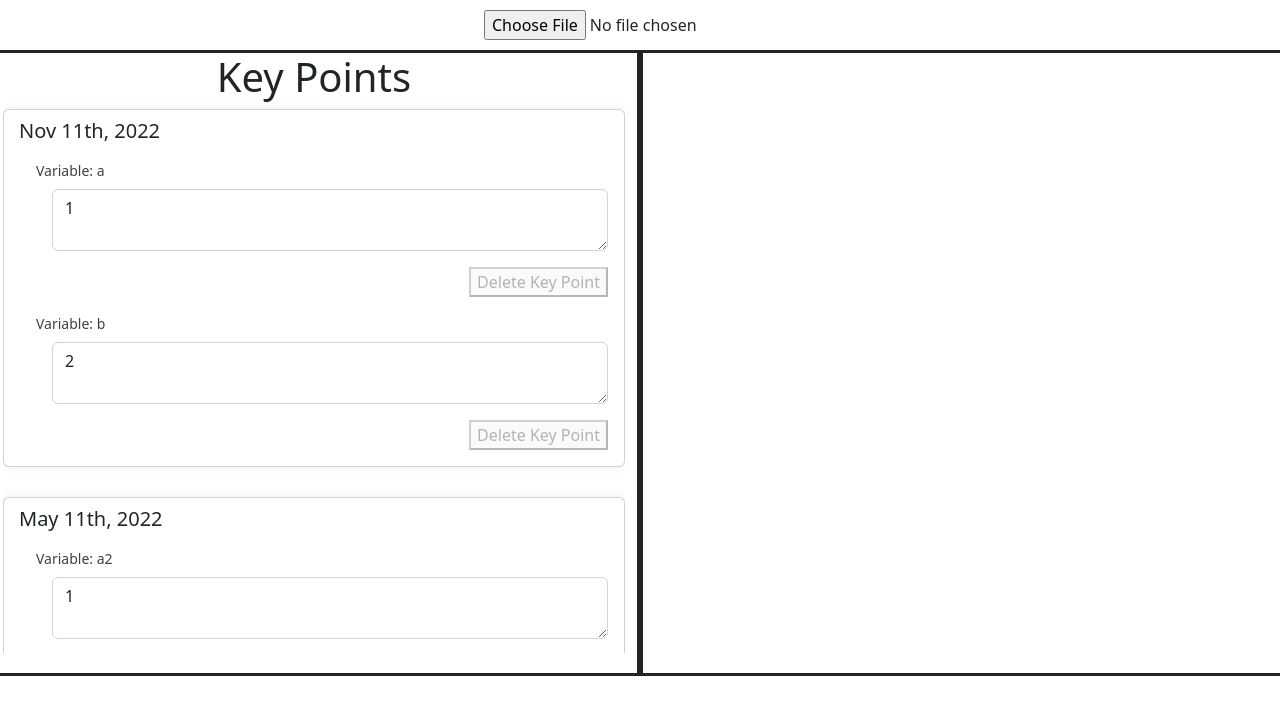
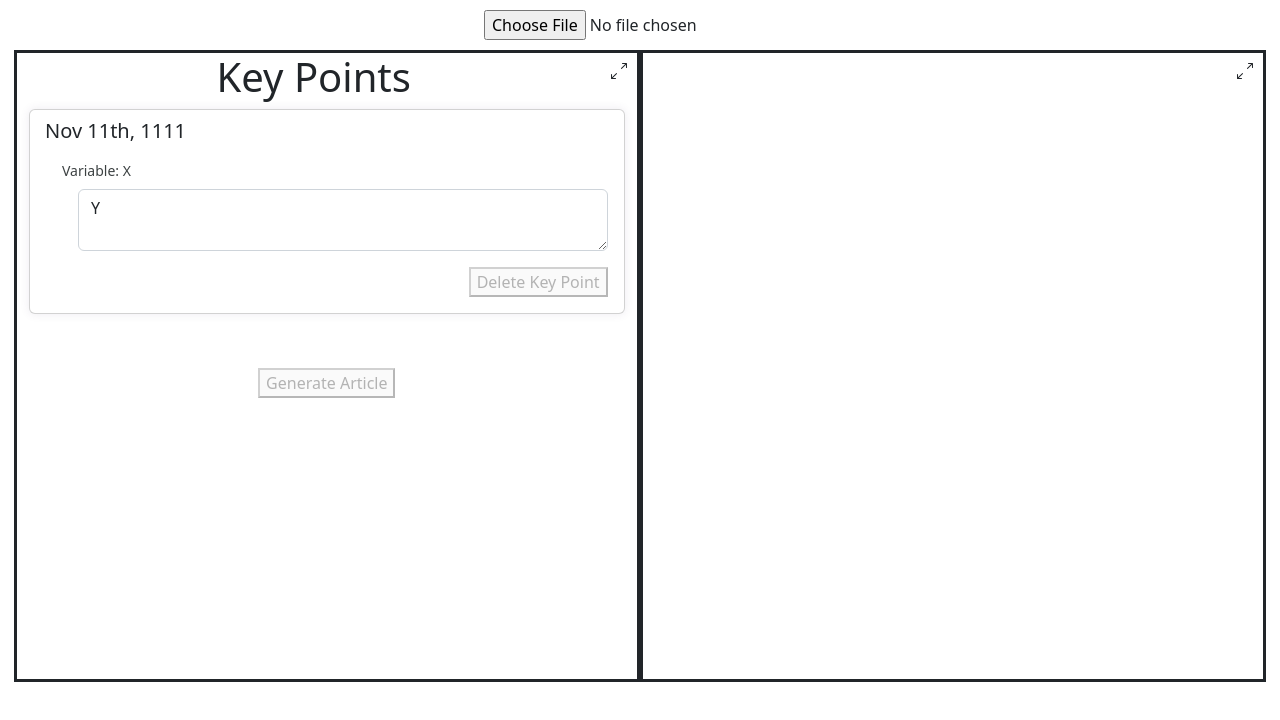
Before and after one commit to sagars729/cmsc734-final-project, a React (Create React App) app: page / in a window 1280 px wide. Shown: the top 720 px of the page. Built offline with nearby package versions, Linux system fonts and the light colour scheme.

Commit message:
we are able to expand and collapse the keypoints and chart sections

```diff
--- a/package.json
+++ b/package.json
@@ -33,6 +33,7 @@
     "react-bootstrap": "^2.5.0",
     "react-dom": "^18.2.0",
     "react-draft-wysiwyg": "^1.15.0",
+    "react-icons": "^4.6.0",
     "react-scripts": "^5.0.1",
     "typescript": "^4.8.4",
     "web-vitals": "^2.1.4"
--- a/src/App.css
+++ b/src/App.css
@@ -9,11 +9,7 @@
   top: 10px;
 }
 
-.scrollable {
-  height: 100% !important;
-}
-
-.container,
+/* .container,
 .container-fluid,
 .container-xxl,
 .container-xl,
@@ -24,4 +20,15 @@
   padding-right: 0px !important;
   margin: 0px !important;
   max-width: 100% !important;
+} */
+
+.container {
+  max-width: 96% !important;
+  padding-left: 0 !important;
+  padding-right: 0 !important;
 }
+
+.nopadding {
+  padding: 0 !important;
+  margin: 0 !important;
+}
--- a/src/App.tsx
+++ b/src/App.tsx
@@ -6,29 +6,15 @@ import { data_processing } from './data';
 import ArticleContainer from "./components/Article/ArticleContainer"
 import {DSVRowArray} from 'd3-dsv';
 import AttrSelection from "./components/AttrSelection/AttrSelection";
-
+import { BsArrowsAngleContract } from 'react-icons/bs';
+import { BsArrowsAngleExpand } from 'react-icons/bs';
 const emptyData = [
   {
-    time: "2022-11-11",
+    time: "1111-11-11",
     points: [
       {
-        variable: "a",
-        analysis_yielded: "1",
-        point_value: 0,
-      },
-      {
-        variable: "b",
-        analysis_yielded: "2",
-        point_value: 0,
-      },
-    ],
-  },
-  {
-    time: "2022-05-11",
-    points: [
-      {
-        variable: "a2",
-        analysis_yielded: "1",
+        variable: "X",
+        analysis_yielded: "Y",
         point_value: 0,
       },
     ],
@@ -49,6 +35,12 @@ const App = () => {
   const [isLoadedInt, setIsLoadedInt] = useState(0);
   const [keyPointsData, setKeyPointsData] = useState(emptyData);
   const [dataCSV, setDataCSV] = useState();
+  const [isKeyPointsExpanded, setExpandKeyPoints] = useState(false);
+  const [isChartExpanded, setExpandChart] = useState(false);
+
+  const halfPageClassName = "col-md-6 borderStyle nopadding";
+  const fullPageClassName = "col-md-12 borderStyle nopadding";
+
 
   const [generalChartInfo, setChartInfo] = useState({
     title: "COVID CASES IN THE US 2020- 2021",
@@ -93,6 +85,14 @@ const App = () => {
     setKeyPointsData(newData);
   }
 
+const expandChart = () => {
+  setExpandChart(true);
+}
+
+const collapseChart = () => {
+  setExpandChart(false);
+}
+
   return (
     <div className="container">
       {!renderArticle  || !pointsData ? (
@@ -107,8 +107,9 @@ const App = () => {
 
 
           <div className="row">
-            <div className="col-md-6 borderStyle">
+            <div className={isKeyPointsExpanded && !isChartExpanded? fullPageClassName : halfPageClassName} hidden={isChartExpanded? true : false}>
             { showAttrSelection && dataCSV ? (
+
               <AttrSelection
               show={showAttrSelection}
               setSelectedColumns={setSelectedColumns}
@@ -124,12 +125,21 @@ const App = () => {
               addKeyPoints={addKeyPoint}
               disabled={uploadedCsvBool}
               setRenderArticle={setRenderArticle}
+              isKeyPointsExpanded={isKeyPointsExpanded}
+              setExpandKeyPoints={setExpandKeyPoints}
+              isChartExpanded={isChartExpanded}
             />
             )}
 
             </div>
             {/* <div className="m-2"></div> */}
-            <div className="col-md-6 borderStyle">
+
+            <div className={!isKeyPointsExpanded && isChartExpanded ? fullPageClassName : halfPageClassName} hidden={isKeyPointsExpanded? true : false}>
+              { !isChartExpanded ? (
+                  <BsArrowsAngleExpand className="top-right" onClick={() => expandChart()}/>
+              ) : (
+                  <BsArrowsAngleContract className="top-right" onClick={() => collapseChart()} />
+              )}
               <LineChart
                 csv={dataCSV}
                 showAttrSelection={showAttrSelection}
--- a/src/components/KeyPointsList/KeyPointsList.css
+++ b/src/components/KeyPointsList/KeyPointsList.css
@@ -321,3 +321,9 @@ text-align: right;
 .widget-49 .widget-49-meeting-action a {
 text-transform: uppercase;
 }
+
+.top-right {
+  float: right;
+  margin-top: 10px;
+  margin-right: 10px;
+}
--- a/src/components/KeyPointsList/KeyPointsList.tsx
+++ b/src/components/KeyPointsList/KeyPointsList.tsx
@@ -1,4 +1,7 @@
 import React from 'react';
+import { BsArrowsAngleContract } from 'react-icons/bs';
+import { BsArrowsAngleExpand } from 'react-icons/bs';
+
 
 import './KeyPointsList.css';
 
@@ -63,37 +66,23 @@ const KeyPointsList = (props : any) => {
         return str;
     }
 
+    const expandKP = () => {
+        props.setExpandKeyPoints(true);
+    }
+
+    const collapseKP = () => {
+        props.setExpandKeyPoints(false);
+    }
+
     // the keypoints function is not adding to the overall data
     return (
         <div className="centered">
+            { !props.isKeyPointsExpanded ? (
+                <BsArrowsAngleExpand className="top-right" onClick={() => expandKP()}/>
+            ) : (
+                <BsArrowsAngleContract className="top-right" onClick={() => collapseKP()} />
+            )}
             <h1> Key Points </h1>
-            {/* {props.data.map((item:any, idx:number) => (
-
-                <div id={item.time} key={item.time} className="parent">
-                    <h4>{convertTime(item.time)}</h4>
-                    <div>
-                        {item.points.map( (point:any, pointIndex:number) => (
-                            <div key={pointIndex + "_" + point.variable} className="child">
-                                <p>Variable: {point.variable}</p>
-                                <textarea
-                                    defaultValue={point.analysis_yielded}
-                                    onChange={(e) => {
-                                        let newData = [...props.data];
-                                        newData[idx].points[pointIndex].analysis_yielded = e.target.value;
-                                        props.setData(newData);
-                                        // point.analysis_yielded = e.target.value;
-                                    }}>
-                                </textarea>
-                                <div>
-                                    <button onClick={ (e) => deletePoint(item.time, pointIndex)} disabled={props.disabled}>
-                                        delete key_point
-                                    </button>
-                                </div>
-                            </div>
-                        ))}
-                    </div>
-                </div>
-            ))} */}
 
 <div className="container">
     {props.data.map( (item:any, idx:number) =>
--- a/src/components/LineChart/LineChart.tsx
+++ b/src/components/LineChart/LineChart.tsx
@@ -392,14 +392,17 @@ const LineChart = (props: any) => {
     }
   });
   return (
+    <div>
+
       <div id="d3ChartId">
         <svg
           style={{
-          width: "100%",
-          height: "620px",
+            width: "98%",
+            height: "600px",
           }}
           ref={d3Chart}
         ></svg>
+      </div>
     </div>
   );
 };
```
Also changed, not shown: 1 other file (tests, documents, lock files or other folders). Lines whose indentation alone changed are shown as unchanged.
